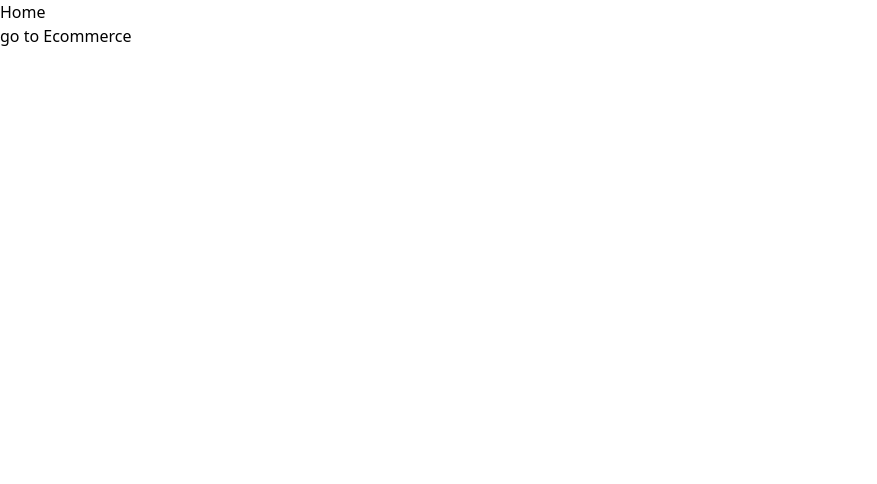
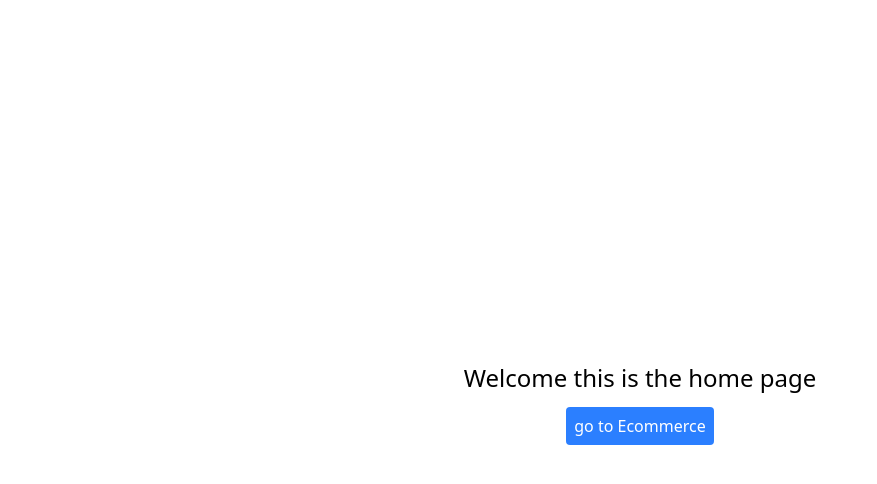
Before and after one commit to AbdallahKhaledAhmed/Learn-NextJS, a Next.js app: page / in a window 1280 px wide. Shown: the top 484 px of the page, without its empty margins (0-877 px from the left). Built offline with nearby package versions, Linux system fonts and the light colour scheme.

Commit message:
Update Home Page

```diff
--- a/app/globals.css
+++ b/app/globals.css
@@ -5,3 +5,9 @@
     @apply flex items-center justify-center;
   }
 }
+
+@layer base {
+  button {
+    @apply hover:opacity-80 cursor-pointer;
+  }
+}
--- a/app/page.tsx
+++ b/app/page.tsx
@@ -2,9 +2,13 @@ import Link from "next/link";
 
 const Home = () => {
   return (
-    <div>
-      <p>Home</p>
-      <Link href="/ecommerce">go to Ecommerce</Link>
+    <div className="min-h-screen center flex-col gap-5">
+      <p className="text-2xl">Welcome this is the home page</p>
+      <button>
+        <Link href="/ecommerce" className="bg-blue-500 text-white p-2 rounded">
+          go to Ecommerce
+        </Link>
+      </button>
     </div>
   );
 };
```
